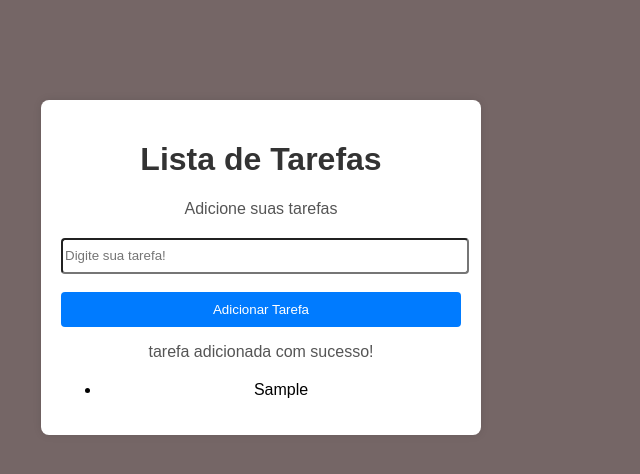
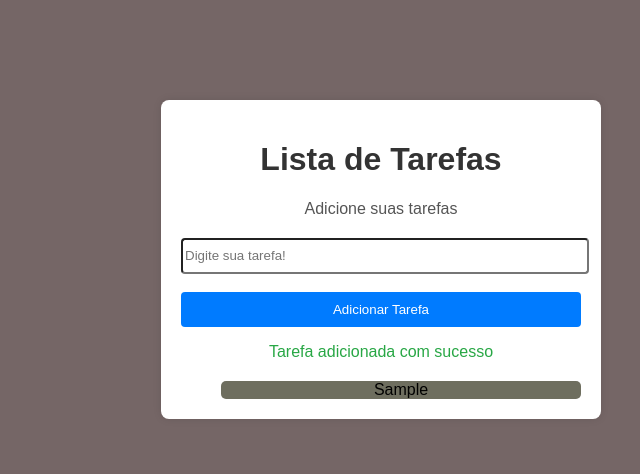
Before and after one commit to lucas19fonseca/Js, a plain HTML site: page to-do/index.html in a window 1280 px wide. Both pictures are taken after typing "Sample" into the empty fields and a click on the button "Adicionar Tarefa". Shown: the whole page, without its empty margins (259-899 px from the left). Drawn offline with Linux system fonts and the light colour scheme.

Commit message:
treinando

```diff
--- a/insert-name/styles.css
+++ b/insert-name/styles.css
@@ -7,7 +7,6 @@ body {
 
         .container {
             max-width: 400px;
-            margin: 100px auto;
             padding: 20px;
             background-color: #ffffff;
             text-align: center;
@@ -24,11 +23,6 @@ body {
             margin-bottom: 20px;
         }
 
-        #mensagemsaudacao {
-            margin: 15px 0;
-            font-size: 18px;
-            color: #444;
-        }
 
         button {
             padding: 10px 20px;
--- a/to-do/index.html
+++ b/to-do/index.html
@@ -17,7 +17,7 @@
         <button onclick="adcTarefa()">Adicionar Tarefa</button>
         <p id="mensagem"></p>
 
-        <ul id="listaTarefas"></ul>
+        <ul id="listaTarefas" style="margin: 0;"></ul>
     </div>
 
     <script src="script.js"></script>
--- a/to-do/script.js
+++ b/to-do/script.js
@@ -1,16 +1,24 @@
 function adcTarefa() {
-    var mensagem = "tarefa adicionada com sucesso!";
+    const mensagem = document.getElementById("mensagem")
+    const inputTarefa = document.getElementById("inputTarefa")
+    const tarefa = inputTarefa.value.trim()
+    if (tarefa === "") {
+        var mensagemErro = "O campo tem que ter preencido"
+        mensagem.textContent = mensagemErro
+        mensagem.style.color = "#A34743";
+    }
+    else {
+        var mensagemSucesso = "Tarefa adicionada com sucesso"
+        mensagem.textContent = mensagemSucesso
+        mensagem.style.color = "#28A745";
+        var listaTarefas = document.getElementById("listaTarefas")
+        var novaTarefa = document.createElement("li")
+        novaTarefa.textContent = tarefa
+    }
 
-    let inputTarefa = document.getElementById("inputTarefa")
-    let tarefa = inputTarefa.value.trim()
-    document.getElementById("mensagem").textContent = mensagem;
-    var listaTarefas = document.getElementById("listaTarefas")
-    var novaTarefa = document.createElement("li")
 
-    novaTarefa.textContent = tarefa
 
     listaTarefas.appendChild(novaTarefa)
 
     inputTarefa.value = ""
-    alert("Tarefa adiconada com sucesso!!")
 }
--- a/to-do/styles.css
+++ b/to-do/styles.css
@@ -9,11 +9,16 @@ body {
             max-width: 400px;
             margin: 100px auto;
             padding: 20px;
-            margin-left: 300px;
             background-color: #ffffff;
             text-align: center;
             border-radius: 8px;
             box-shadow: 0 0 8px rgba(0,0,0,0.1);
+        }
+        li{
+            width: 100%;
+            background-color: #6e6e5f;
+            border-radius: 5px;
+            list-style: none;
         }
         input{
             border-radius: 4px;
@@ -30,11 +35,6 @@ body {
             margin-bottom: 20px;
         }
 
-        #mensagemsaudacao {
-            margin: 15px 0;
-            font-size: 18px;
-            color: #444;
-        }
 
         button {
             padding: 10px 20px;
```
